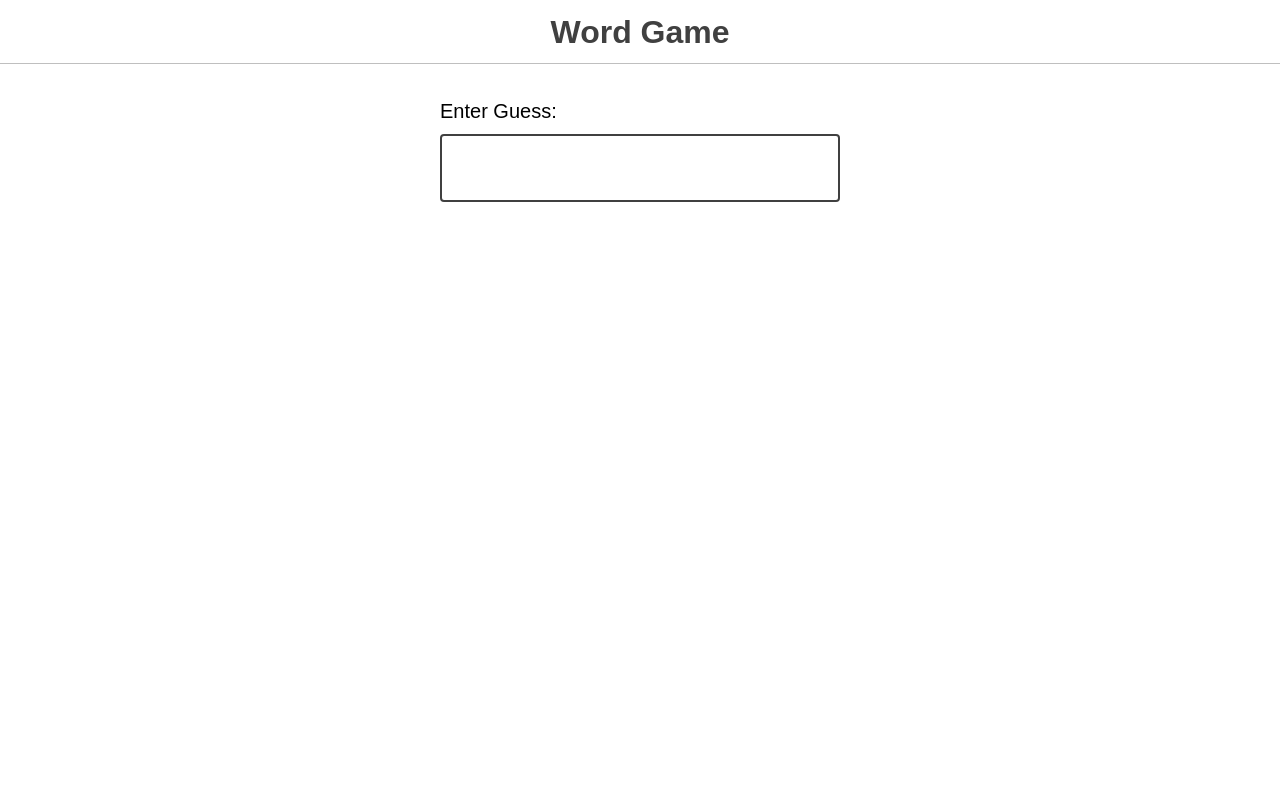
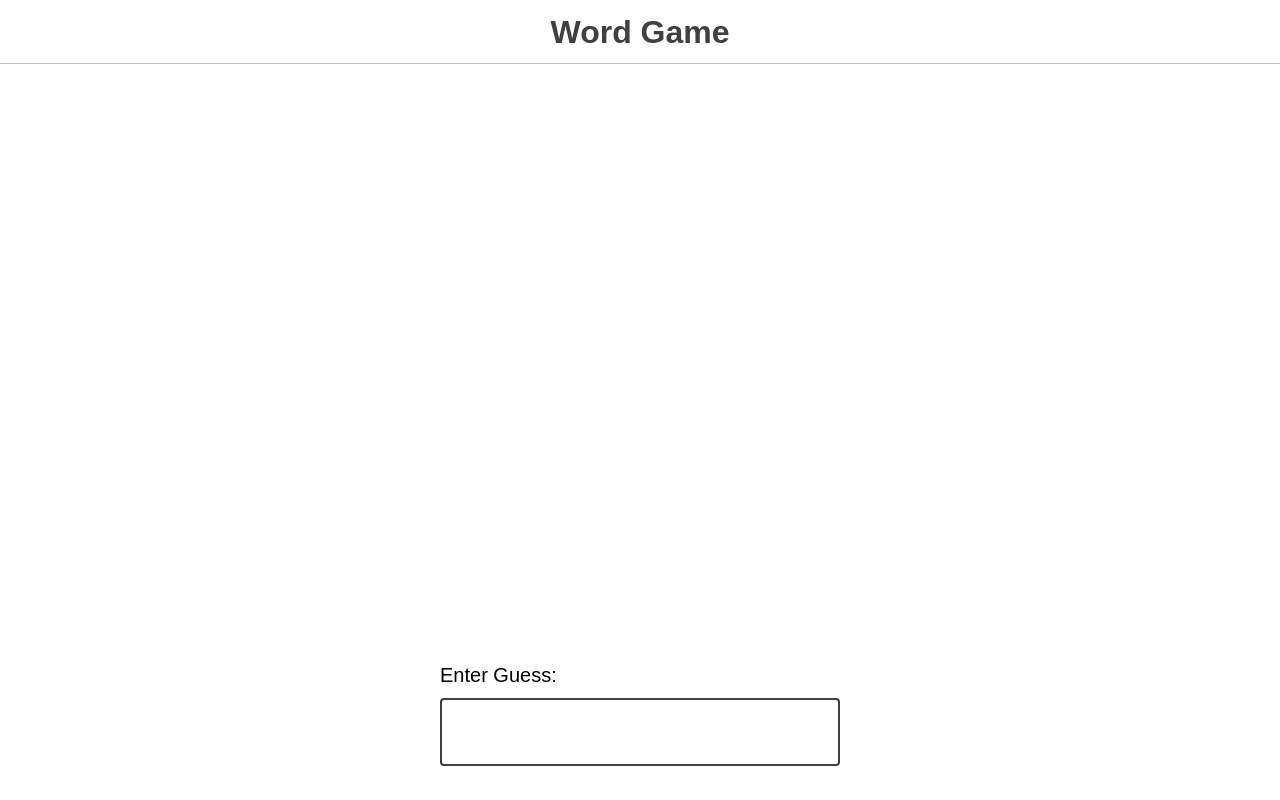
Before and after one commit to joy-of-react/project-wordle, a React (Vite) app: page / in a window 1280 px wide. Built offline with nearby package versions, Linux system fonts and the light colour scheme.

Commit message:
Add a list to track the words

```diff
--- a/src/components/Form/Form.js
+++ b/src/components/Form/Form.js
@@ -1,11 +1,11 @@
 import React from 'react';
 
-function Form() {
-  const [input, setInput] = React.useState('');
+function Form({ handleSubmitGuess }) {
+  const [tentativeGuess, setTentativeGuess] = React.useState('');
   function guessing(event){
     event.preventDefault();
-    console.log({input});
-    setInput('');
+    handleSubmitGuess(tentativeGuess);
+    setTentativeGuess('');
   }
   return(
     <form className='guess-input-wrapper' onSubmit={guessing}>
@@ -18,9 +18,9 @@ function Form() {
         title="5 letter word"
         id='guess-input'
         type='text'
-        value={input}
+        value={tentativeGuess}
         onChange={(event) => (
-            setInput(event.target.value.toUpperCase())
+            setTentativeGuess(event.target.value.toUpperCase())
         )}
       />
     </form>
--- a/src/components/Game/Game.js
+++ b/src/components/Game/Game.js
@@ -3,6 +3,7 @@ import React from 'react';
 import { sample } from '../../utils';
 import { WORDS } from '../../data';
 import Form from '../Form/Form';
+import WordsList from '../WordsList/WordsList';
 
 // Pick a random word on every pageload.
 const answer = sample(WORDS);
@@ -10,9 +11,15 @@ const answer = sample(WORDS);
 console.info({ answer });
 
 function Game() {
+  const [guesses, setGuesses] = React.useState([]);
+  function handleSubmitGuess(tentativeGuess){
+    //todo
+    setGuesses([...guesses, tentativeGuess]);
+  }
   return(
     <>
-      <Form />
+      <WordsList guesses={guesses} />
+      <Form handleSubmitGuess={handleSubmitGuess} />
     </>
   );
 }
--- /dev/null
+++ b/src/components/WordsList/WordsList.js
@@ -0,0 +1,13 @@
+import React from 'react';
+
+function WordsList({guesses}) {
+  return(
+    <div className="guess-results">
+      {guesses.map((item, index) => (
+        <p className="guess" key={index}>{item}</p>
+      ))}
+    </div>
+  );
+}
+
+export default WordsList;
--- /dev/null
+++ b/src/components/WordsList/index.js
@@ -0,0 +1,2 @@
+export * from './WordsList';
+export { default } from './WordsList';
```
